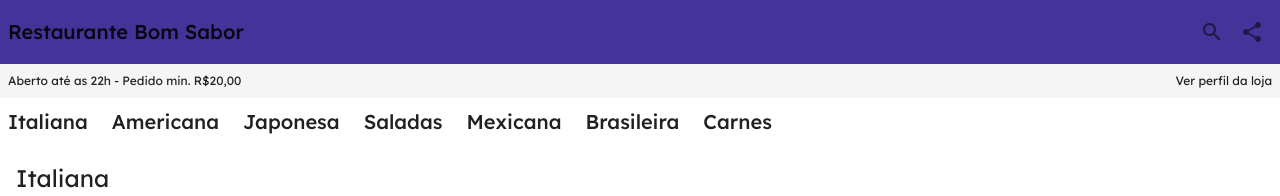
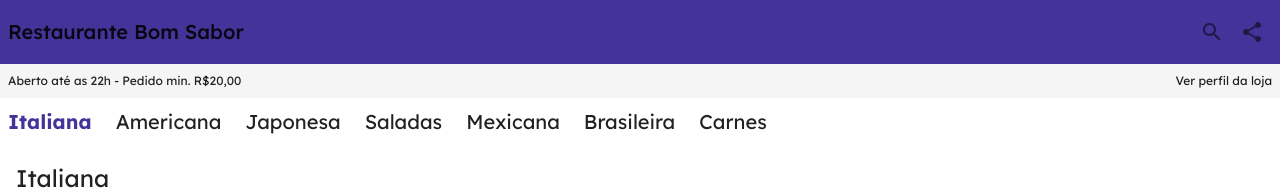
Before and after one commit to alexandre-niess/Plate_POS_System, a React (Vite) app: page / in a window 1280 px wide. Shown: the top 196 px of the page. Built offline with nearby package versions, Linux system fonts and the light colour scheme.

Commit message:
feat: agora a categoria que está na tela fica destacada na barra de categorias

```diff
--- a/components/Header.jsx
+++ b/components/Header.jsx
@@ -35,25 +35,6 @@ function Header() {
           </IconButton>
         </Box>
       </Box>
-      <Box
-        sx={{
-          display: "flex",
-          flexDirection: "row",
-          justifyContent: "space-between",
-          alignItems: "center",
-          marginTop: "64px", // Adicionando margem superior para evitar sobreposição
-          padding: 1,
-          width: "100%",
-          backgroundColor: "#f5f5f5",
-        }}
-      >
-        <Typography component="h1" align="left" sx={{ fontSize: "12px" }}>
-          Aberto até as 22h - Pedido min. R$20,00
-        </Typography>
-        <Typography component="h1" align="left" sx={{ fontSize: "12px" }}>
-          Ver perfil da loja
-        </Typography>
-      </Box>
     </>
   );
 }
--- a/screens/Home.jsx
+++ b/screens/Home.jsx
@@ -1,15 +1,14 @@
-import * as React from "react";
+import React from "react";
+import { useState, useEffect, useRef } from "react";
 import Header from "../components/Header";
 import CardProduto from "../components/CardProduto";
-import { useEffect } from "react";
 import CssBaseline from "@mui/material/CssBaseline";
 import Box from "@mui/material/Box";
 import Typography from "@mui/material/Typography";
 
 export function Home() {
-  useEffect(() => {
-    document.title = "Alexandre Niess";
-  }, []);
+  const [categoriaVisivel, setCategoriaVisivel] = useState("");
+  const categoriasRefs = useRef({});
 
   // Array de sessões
   const categorias = [
@@ -85,13 +84,65 @@ export function Home() {
     },
   ];
 
+  useEffect(() => {
+    document.title = "Alexandre Niess";
+
+    const observer = new IntersectionObserver(
+      (entries) => {
+        entries.forEach((entry) => {
+          if (entry.isIntersecting) {
+            setCategoriaVisivel(entry.target.id);
+          }
+        });
+      },
+      { rootMargin: "0px 0px -80% 0px" } // Ajuste o valor conforme necessário
+    );
+
+    categorias.forEach((categoria) => {
+      if (categoriasRefs.current[categoria]) {
+        observer.observe(categoriasRefs.current[categoria]);
+      }
+    });
+
+    return () => {
+      categorias.forEach((categoria) => {
+        if (categoriasRefs.current[categoria]) {
+          observer.unobserve(categoriasRefs.current[categoria]);
+        }
+      });
+    };
+  }, [categorias]);
+
   return (
     <>
       <CssBaseline />
       <Header />
+      <Box
+        sx={{
+          display: "flex",
+          flexDirection: "row",
+          justifyContent: "space-between",
+          alignItems: "center",
+          marginTop: "64px", // Adicionando margem superior para evitar sobreposição
+          padding: 1,
+          width: "100%",
+          backgroundColor: "#f5f5f5",
+        }}
+      >
+        <Typography component="h1" align="left" sx={{ fontSize: "12px" }}>
+          Aberto até as 22h - Pedido min. R$20,00
+        </Typography>
+        <Typography component="h1" align="left" sx={{ fontSize: "12px" }}>
+          Ver perfil da loja
+        </Typography>
+      </Box>
       <Box>
         <Box
           sx={{
+            position: "sticky",
+            top: 0,
+            zIndex: 1000,
+            backgroundColor: "white",
             display: "flex",
             flexDirection: "row",
             overflowX: "auto",
@@ -112,7 +163,18 @@ export function Home() {
                 marginRight: 3,
               }}
             >
-              <Typography variant="h6" component="h2">
+              <Typography
+                variant="h6"
+                component="h2"
+                sx={{
+                  fontWeight:
+                    categoriaVisivel === categoria ? "bold" : "normal",
+                  color:
+                    categoriaVisivel === categoria
+                      ? "primary.main"
+                      : "text.primary",
+                }}
+              >
                 {categoria}
               </Typography>
             </Box>
@@ -126,7 +188,12 @@ export function Home() {
         }}
       >
         {categorias.map((categoria) => (
-          <Box key={categoria} sx={{ marginBottom: 4 }}>
+          <Box
+            key={categoria}
+            id={categoria}
+            ref={(el) => (categoriasRefs.current[categoria] = el)}
+            sx={{ marginBottom: 4 }}
+          >
             <Typography variant="h5" component="h3">
               {categoria}
             </Typography>
```
